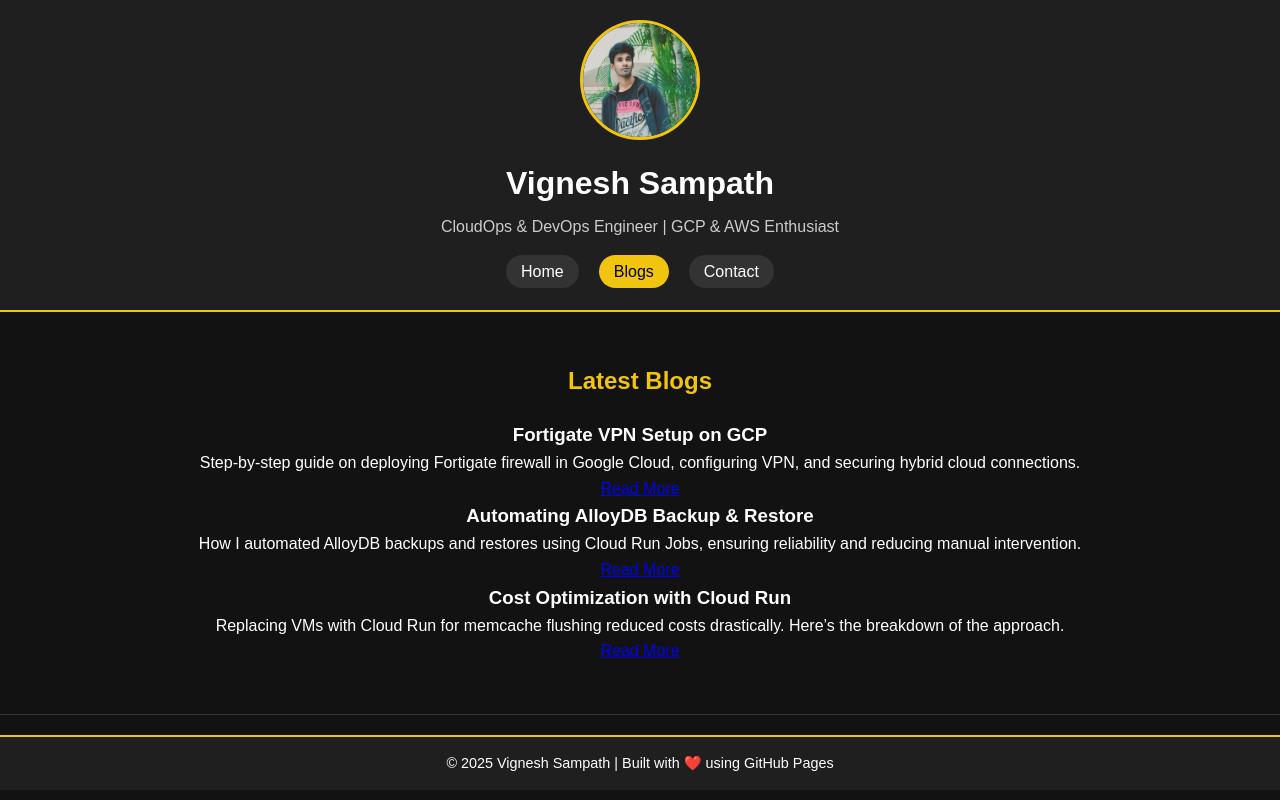
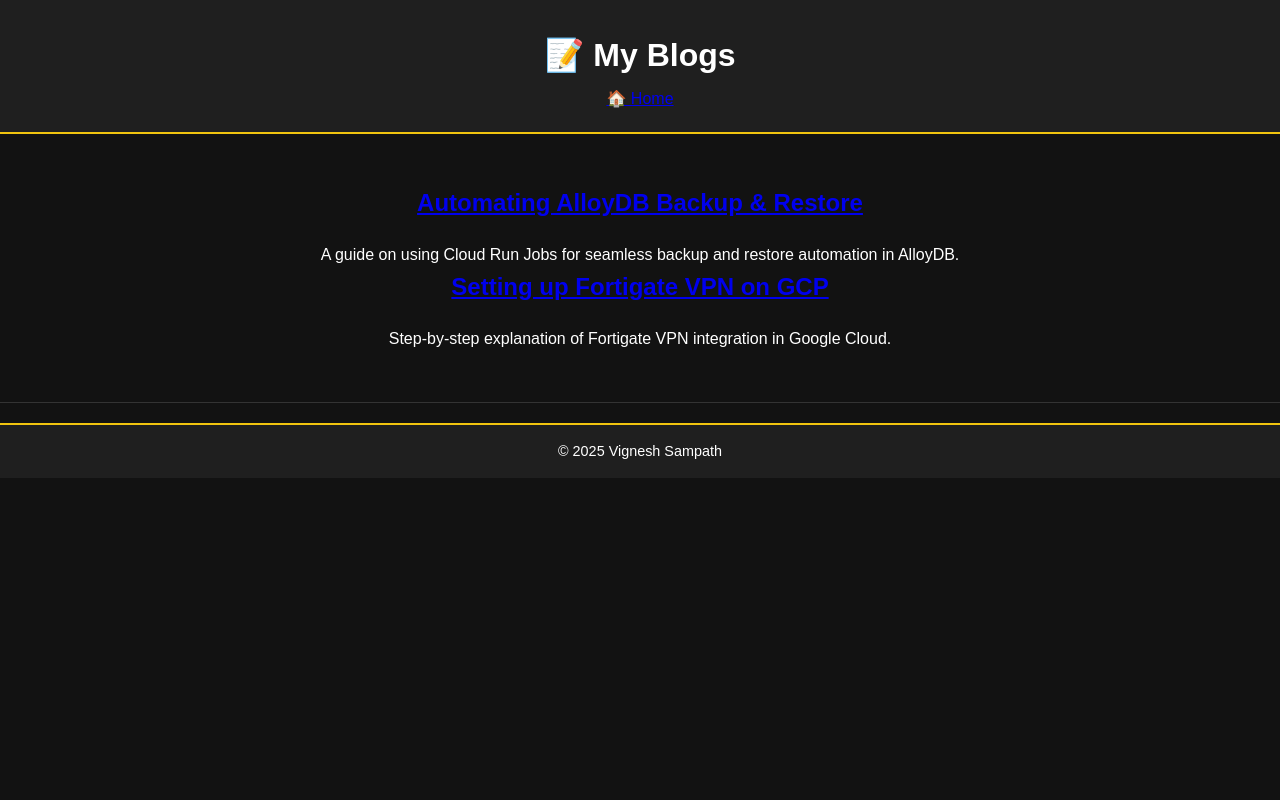
Before and after one commit to viki-1914/My-website, a plain HTML site: page blog.html in a window 1280 px wide. Drawn offline with Linux system fonts and the light colour scheme.

Commit message:
Update blog.html

```diff
--- a/blog.html
+++ b/blog.html
@@ -7,52 +7,29 @@
   <link rel="stylesheet" href="style.css">
 </head>
 <body>
-  <!-- Header -->
   <header>
-    <div class="container profile-header">
-      <img src="1000075941.jpg" alt="Vignesh Sampath" class="profile-pic">
-      <div>
-        <h1>Vignesh Sampath</h1>
-        <p>CloudOps & DevOps Engineer | GCP & AWS Enthusiast</p>
-      </div>
-    </div>
+    <h1>📝 My Blogs</h1>
     <nav>
-      <ul>
-        <li><a href="index.html">Home</a></li>
-        <li><a href="blog.html" class="active">Blogs</a></li>
-        <li><a href="#contact">Contact</a></li>
-      </ul>
+      <a href="index.html">🏠 Home</a>
     </nav>
   </header>
 
-  <!-- Blog Section -->
-  <section id="blogs" class="section">
-    <h2>Latest Blogs</h2>
+  <main class="container">
+    <section class="blog-list">
+      <article class="card">
+        <h2><a href="blogs/alloydb-backup.html">Automating AlloyDB Backup & Restore</a></h2>
+        <p>A guide on using Cloud Run Jobs for seamless backup and restore automation in AlloyDB.</p>
+      </article>
 
-    <div class="blog-grid">
-      <div class="blog-card">
-        <h3>Fortigate VPN Setup on GCP</h3>
-        <p>Step-by-step guide on deploying Fortigate firewall in Google Cloud, configuring VPN, and securing hybrid cloud connections.</p>
-        <a href="blogs/fortigate-vpn.html" class="btn">Read More</a>
-      </div>
+      <article class="card">
+        <h2><a href="blogs/fortigate-vpn.html">Setting up Fortigate VPN on GCP</a></h2>
+        <p>Step-by-step explanation of Fortigate VPN integration in Google Cloud.</p>
+      </article>
+    </section>
+  </main>
 
-      <div class="blog-card">
-        <h3>Automating AlloyDB Backup & Restore</h3>
-        <p>How I automated AlloyDB backups and restores using Cloud Run Jobs, ensuring reliability and reducing manual intervention.</p>
-        <a href="blogs/alloydb-backup.html" class="btn">Read More</a>
-      </div>
-
-      <div class="blog-card">
-        <h3>Cost Optimization with Cloud Run</h3>
-        <p>Replacing VMs with Cloud Run for memcache flushing reduced costs drastically. Here’s the breakdown of the approach.</p>
-        <a href="blogs/cost-optimization.html" class="btn">Read More</a>
-      </div>
-    </div>
-  </section>
-
-  <!-- Footer -->
   <footer>
-    <p>© 2025 Vignesh Sampath | Built with ❤️ using GitHub Pages</p>
+    <p>© 2025 Vignesh Sampath</p>
   </footer>
 </body>
 </html>
```
